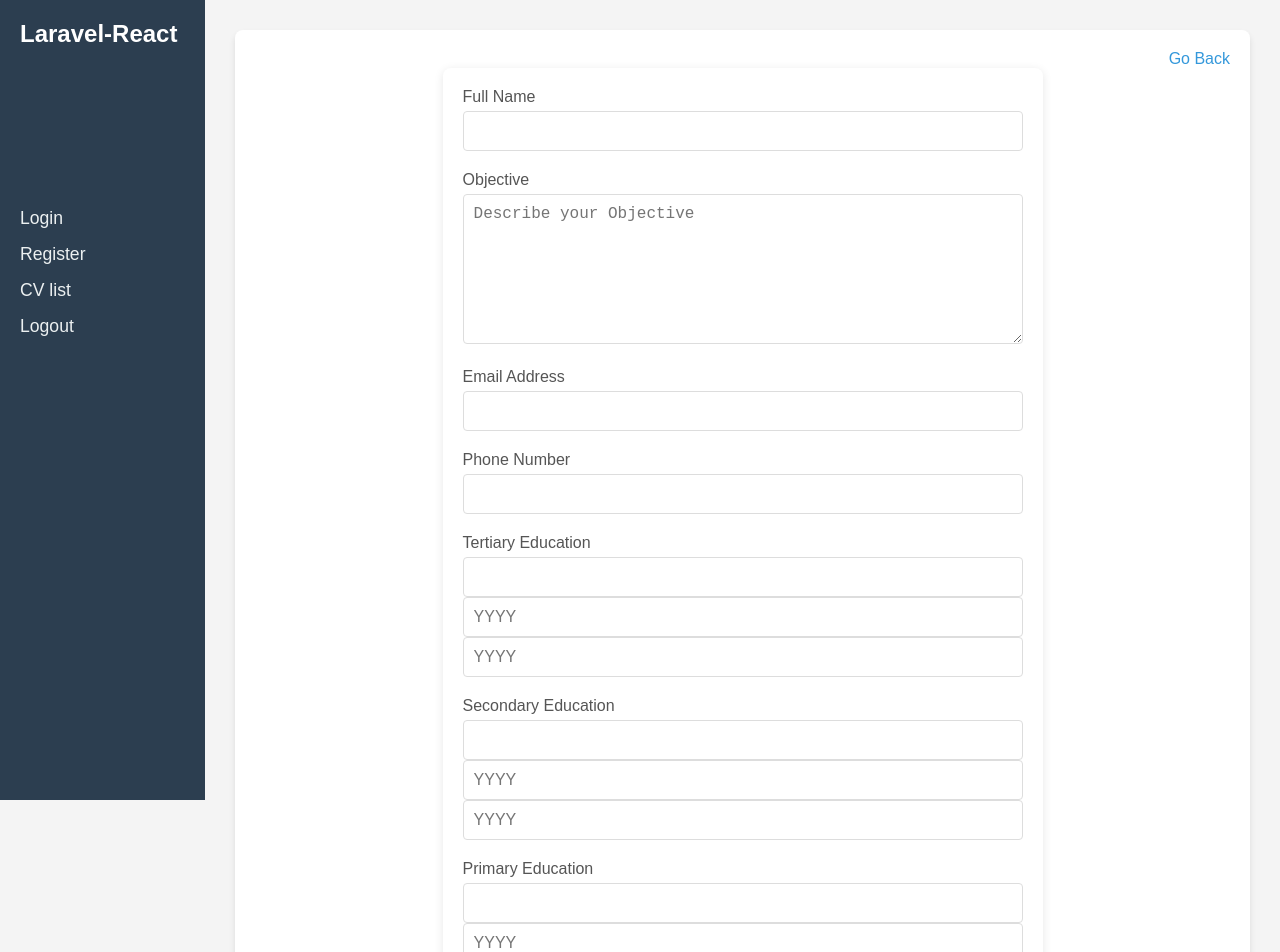
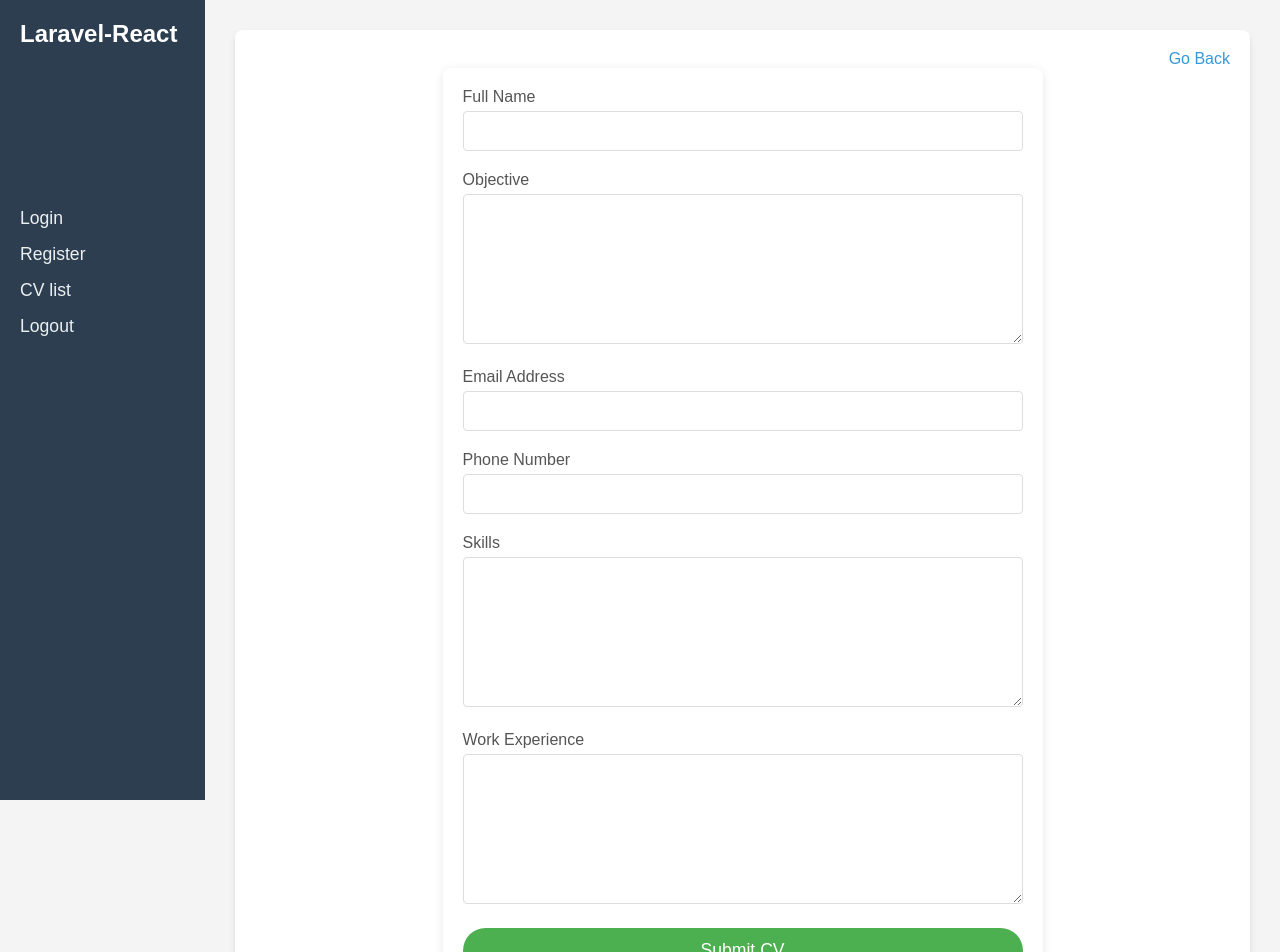
Before and after one commit to vitalista/React-CV-CRUD, a React (Vite) app: page /cv/add in a window 1280 px wide. Shown: the top 952 px of the page. Built offline with nearby package versions, Linux system fonts and the light colour scheme.

Commit message:
adding cv

```diff
--- a/src/Components/CV/AddCV.jsx
+++ b/src/Components/CV/AddCV.jsx
@@ -1,13 +1,52 @@
-import React from 'react';
-import { useNavigate } from 'react-router-dom';
-import PrintButton from '../Buttons/PrintButton';
+import axios from "axios";
+import React, { useState } from "react";
+import { useNavigate } from "react-router-dom";
 
 function AddCV() {
   const navigate = useNavigate();
+  const [formData, setFormData] = useState({
+    full_name: "",
+    objective: "",
+    email: "",
+    phone_number: "",
+    skills: "",
+    work_experince: "",
+  });
 
   function handleBack(event) {
     event.preventDefault();
     navigate(-1);
+  }
+
+  function handleChange(e) {
+    const { name, value } = e.target;
+    setFormData((prev) => ({
+      ...prev,
+      [name]: value,
+    }));
+  }
+
+  async function handleSubmit(e) {
+    e.preventDefault();
+
+    try {
+      const response = await axios.post(
+        "http://localhost:8000/api/cv",
+        formData,
+        {
+          headers: {
+            Authorization: `Bearer ${localStorage.getItem("token")}`,
+          },
+        }
+      );
+
+      alert("CV submitted successfully!");
+      navigate("/cv/list");
+    } catch (error) {
+      console.log(formData);
+      console.error("Error submitting CV:", error);
+      alert("An error occurred while submitting the CV.");
+    }
   }
 
   return (
@@ -85,63 +124,84 @@ function AddCV() {
       </style>
 
       <div className="flex end">
-                <a href="#" onClick={handleBack}>Go Back</a>
+        <a href="#" onClick={handleBack}>
+          Go Back
+        </a>
       </div>
 
       <div className="form-container">
-                <form action="#">
+        <form onSubmit={handleSubmit}>
           <div className="form-group">
-                        <label htmlFor="name">Full Name</label>
-                        <input type="text" id="name" name="name" required />
+            <label htmlFor="full_name">Full Name</label>
+            <input
+              type="text"
+              id="full_name"
+              name="full_name"
+              value={formData.full_name}
+              onChange={handleChange}
+              required
+            />
           </div>
 
           <div className="form-group">
             <label htmlFor="objective">Objective</label>
-                        <textarea id="objective" name="objective" placeholder="Describe your Objective" required></textarea>
+            <textarea
+              id="objective"
+              name="objective"
+              value={formData.objective}
+              onChange={handleChange}
+              required
+            ></textarea>
           </div>
 
           <div className="form-group">
             <label htmlFor="email">Email Address</label>
-                        <input type="email" id="email" name="email" required />
+            <input
+              type="email"
+              id="email"
+              name="email"
+              value={formData.email}
+              onChange={handleChange}
+              required
+            />
           </div>
 
           <div className="form-group">
-                        <label htmlFor="phone">Phone Number</label>
-                        <input type="tel" id="phone" name="phone" />
-                    </div>
-
-                    <div className="form-group">
-                        <label htmlFor="tertiary">Tertiary Education</label>
-                        <input type="text" id="tertiary" name="tertiary" required />
-                        <input type="number" id="tertiary-year-start" name="year" min="1900" max="2100" placeholder="YYYY" required />
-                        <input type="number" id="tertiary-year-end" name="year" min="1900" max="2100" placeholder="YYYY" required />
-                    </div>
-
-                    <div className="form-group">
-                        <label htmlFor="secondary">Secondary Education</label>
-                        <input type="text" id="secondary" name="secondary" required />
-                        <input type="number" id="secondary-year-start" name="year" min="1900" max="2100" placeholder="YYYY" required />
-                        <input type="number" id="secondary-year-end" name="year" min="1900" max="2100" placeholder="YYYY" required />
-                    </div>
-
-                    <div className="form-group">
-                        <label htmlFor="primary">Primary Education</label>
-                        <input type="text" id="primary" name="primary" required />
-                        <input type="number" id="primary-year-start" name="year" min="1900" max="2100" placeholder="YYYY" required />
-                        <input type="number" id="primary-year-end" name="year" min="1900" max="2100" placeholder="YYYY" required />
+            <label htmlFor="phone_number">Phone Number</label>
+            <input
+              type="tel"
+              id="phone_number"
+              name="phone_number"
+              value={formData.phone_number}
+              onChange={handleChange}
+            />
           </div>
 
           <div className="form-group">
             <label htmlFor="skills">Skills</label>
-                        <textarea id="skills" name="skills" placeholder="Provide your Skills" required></textarea>
+            <textarea
+              id="skills"
+              name="skills"
+              value={formData.skills}
+              onChange={handleChange}
+              required
+            ></textarea>
           </div>
 
           <div className="form-group">
-                        <label htmlFor="work-experience">Work Experience</label>
-                        <textarea id="work-experience" name="work-experience" placeholder="Describe your work experience" required></textarea>
+            <label htmlFor="work_experince">Work Experience</label>
+            <textarea
+              id="work_experince"
+              name="work_experince"
+              value={formData.work_experince}
+              onChange={handleChange}
+              required
+            ></textarea>
           </div>
 
-                    <button type="submit" className="submit-btn">Submit CV</button>
+          <button type="submit" className="submit-btn">
+            Submit CV
+          </button>
         </form>
 
         <div className="form-footer">
```
Lines whose indentation alone changed are shown as unchanged.
